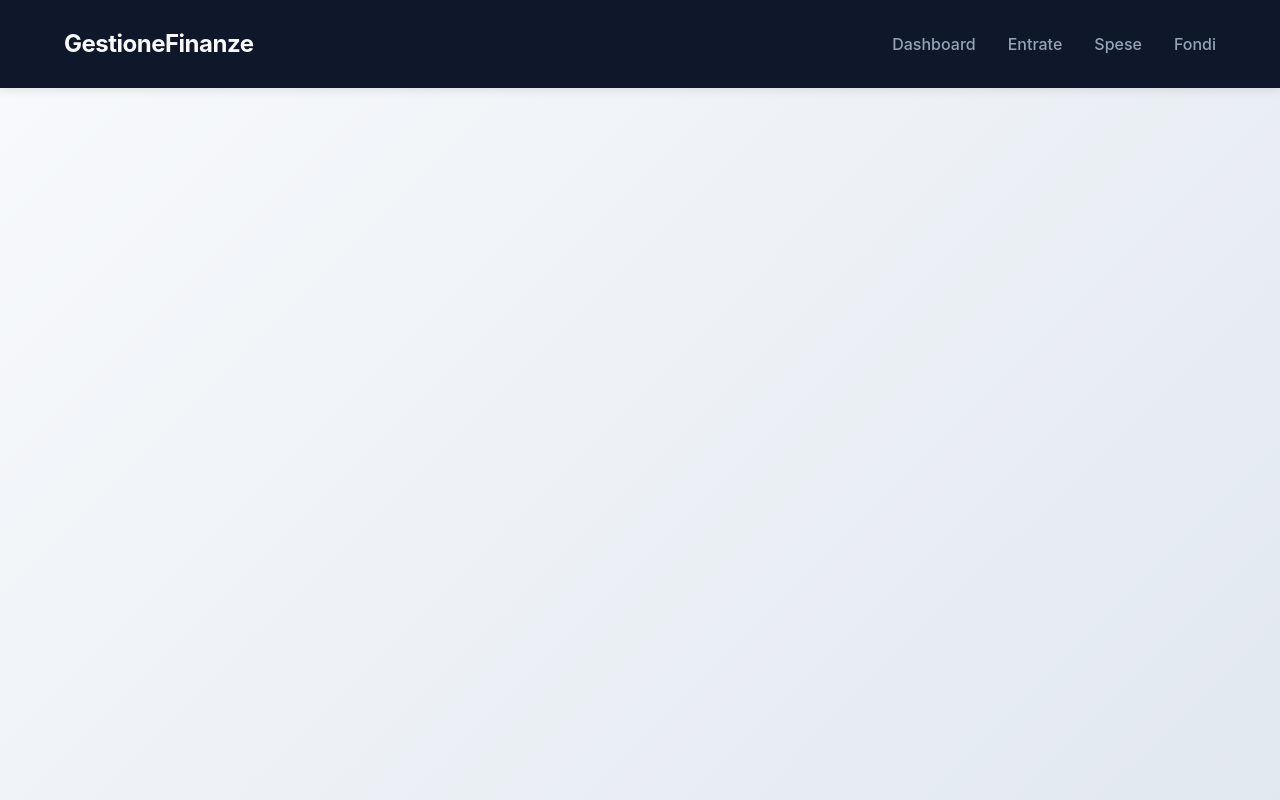
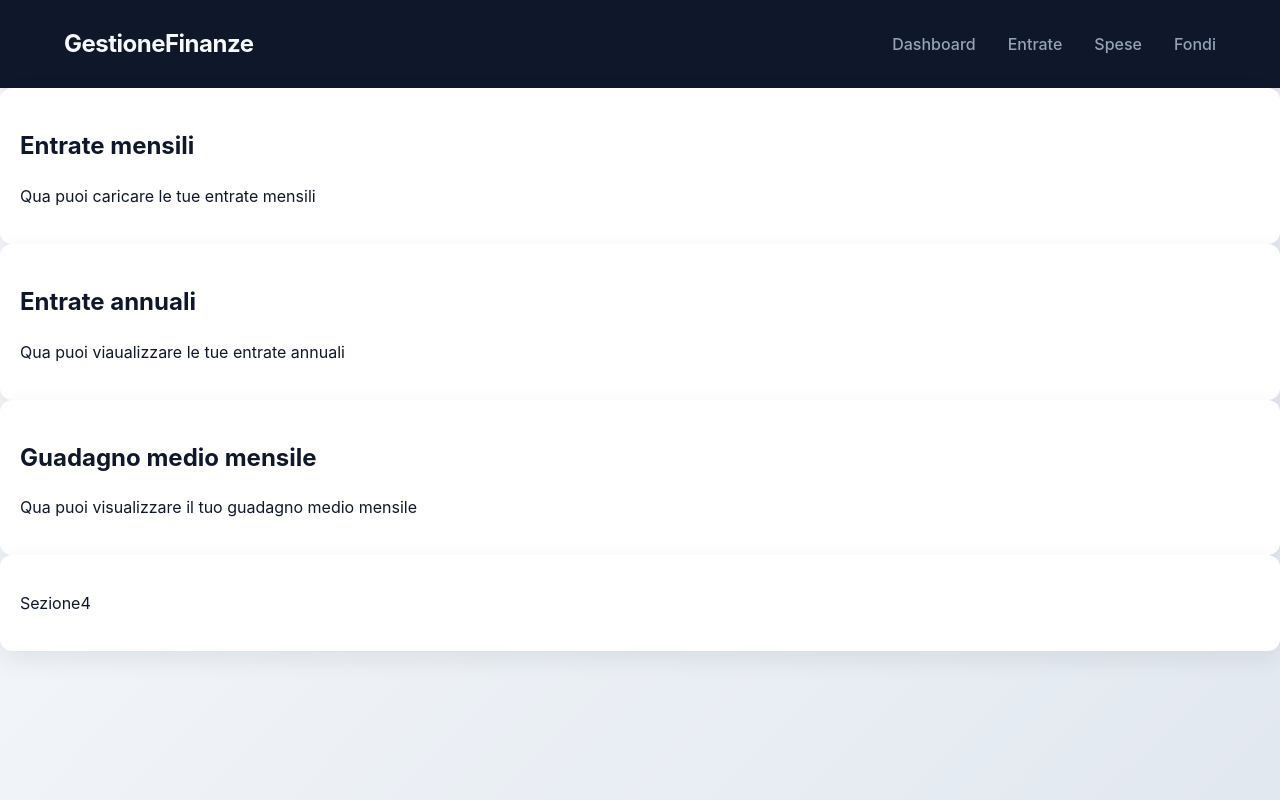
Before and after one commit to LeonardoFerraud/T-Web-Ferruad-Russo-NUOVO, a React (Vite) app in the folder frontend/: page / in a window 1280 px wide. Built offline with nearby package versions, Linux system fonts and the light colour scheme.

Commit message:
creazione pagina entrate

```diff
--- a/frontend/src/App.tsx
+++ b/frontend/src/App.tsx
@@ -1,13 +1,21 @@
-import { Routes, Route } from 'react-router-dom';
+import { Routes, Route, BrowserRouter } from 'react-router-dom';
 import Navbar from './components/navBar';
+import Entrate from './pages/Entrate';
 
 function App() {
-  return (
-    <html lang="it">
-      <body>
-        <Navbar />
-      </body>
-    </html>
+return (
+    <>
+      <Navbar />
+
+      <main>
+        <Routes>
+          <Route path="/" element={<Entrate />} />
+          <Route path="/Entrate" element={<Entrate />} />
+          <Route path="/Spese" element={<Entrate />} />
+          <Route path="/Fondi" element={<Entrate />} />
+        </Routes>
+      </main>
+    </>
   );
 }
 
--- /dev/null
+++ b/frontend/src/pages/Entrate.tsx
@@ -0,0 +1,25 @@
+import react from "react";
+
+const Entrate = () => {
+    return(
+        <>
+            <div className="card">
+                <h2>Entrate mensili</h2>
+                <p>Qua puoi caricare le tue entrate mensili</p>
+            </div>
+            <div className="card">
+                <h2>Entrate annuali</h2>
+                <p>Qua puoi viaualizzare le tue entrate annuali</p>
+            </div>
+            <div className="card">
+                <h2>Guadagno medio mensile</h2>
+                <p>Qua puoi visualizzare il tuo guadagno medio mensile</p>
+            </div>
+            <div className="card">
+                <p>Sezione4</p>
+            </div>
+        </>
+    );
+};
+
+export default Entrate;
```
